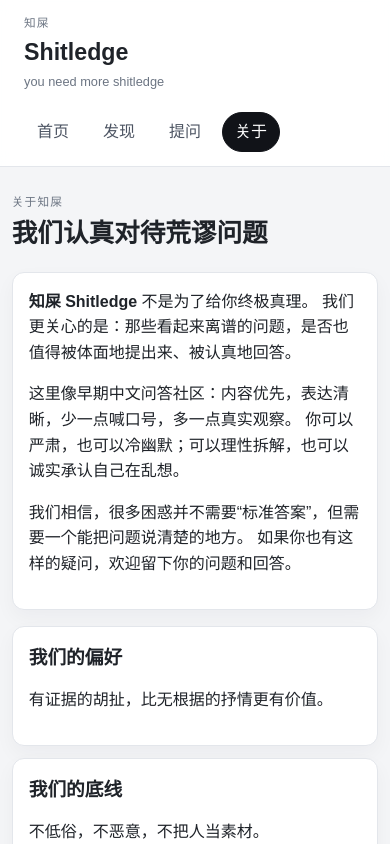
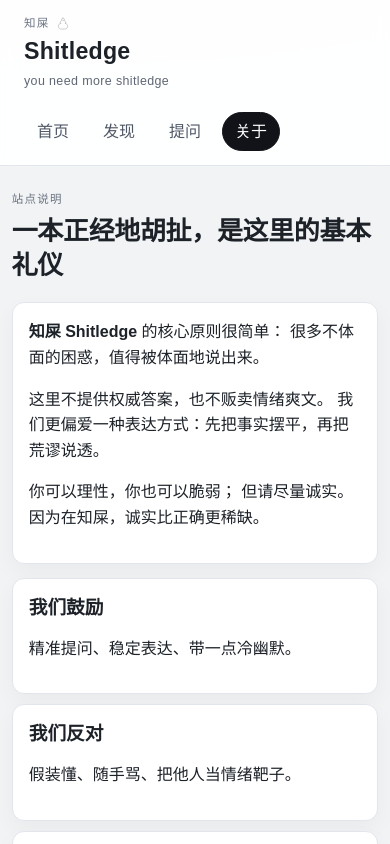
Before and after one commit to Clydehang3-sudo/shitledge-web, a Vue app: page /about in a window 390 px wide. Shown: the top 844 px of the page. Built offline with nearby package versions, Linux system fonts and the light colour scheme; the HTML template or start-up script is replaced by a standard one.

Commit message:
feat: sharpen Shitledge voice and premium poop branding UI

```diff
--- a/src/components/QuestionCard.vue
+++ b/src/components/QuestionCard.vue
@@ -4,7 +4,7 @@
       <p class="question-meta">
         {{ formatDate(question.createdAt) }} · {{ question.authorName }}
       </p>
-      <p class="answer-count">{{ question.answerCount }} 回答</p>
+      <p class="answer-count"><span class="poop-mini" aria-hidden="true">💩</span>{{ question.answerCount }} 回应</p>
     </div>
 
     <h3 class="question-title">
@@ -14,7 +14,7 @@
     <p v-if="question.descriptionSnippet" class="question-snippet">{{ question.descriptionSnippet }}</p>
 
     <p v-if="question.latestAnswerSnippet" class="latest-answer">
-      最新回答：{{ question.latestAnswerSnippet }}
+      最新回声：{{ question.latestAnswerSnippet }}
     </p>
 
     <div v-if="question.tags?.length" class="tag-row">
--- a/src/components/SiteHeader.vue
+++ b/src/components/SiteHeader.vue
@@ -1,7 +1,10 @@
 <template>
   <header class="site-header">
     <div class="brand-block">
-      <p class="brand-cn">知屎</p>
+      <p class="brand-cn">
+        <span>知屎</span>
+        <img :src="poopOutline" alt="" class="brand-poop-mark" aria-hidden="true" />
+      </p>
       <router-link to="/" class="brand-en">Shitledge</router-link>
       <p class="brand-tag">you need more shitledge</p>
     </div>
@@ -14,3 +17,7 @@
     </nav>
   </header>
 </template>
+
+<script setup>
+import poopOutline from '../assets/poop-outline.svg'
+</script>
--- a/src/style.css
+++ b/src/style.css
@@ -1,14 +1,15 @@
 :root {
-  --bg: #f4f5f7;
+  --bg: #f2f3f5;
   --paper: #ffffff;
-  --ink: #1f2329;
-  --muted: #6c7583;
-  --line: #e3e6eb;
-  --line-strong: #cfd4db;
-  --primary: #111318;
-  --primary-soft: #f0f1f4;
-  --ok: #1e6a3c;
-  --bad: #a23232;
+  --ink: #1d2229;
+  --muted: #6b7482;
+  --line: #e2e6ec;
+  --line-strong: #ccd2db;
+  --primary: #111319;
+  --primary-soft: #eff2f6;
+  --ok: #1f6f41;
+  --bad: #a73434;
+  --radius: 12px;
   font-family: 'PingFang SC', 'Hiragino Sans GB', 'Noto Sans SC', 'Microsoft YaHei', sans-serif;
   line-height: 1.6;
 }
@@ -20,7 +21,10 @@
 body {
   margin: 0;
   color: var(--ink);
-  background: var(--bg);
+  background:
+    radial-gradient(1200px 360px at 20% -10%, rgba(17, 19, 25, 0.03), transparent 50%),
+    radial-gradient(900px 260px at 80% -20%, rgba(17, 19, 25, 0.02), transparent 50%),
+    var(--bg);
 }
 
 a {
@@ -42,7 +46,7 @@ a {
   gap: 20px;
   padding: 14px 24px;
   border-bottom: 1px solid var(--line);
-  background: rgba(255, 255, 255, 0.92);
+  background: rgba(255, 255, 255, 0.93);
   backdrop-filter: blur(8px);
 }
 
@@ -54,21 +58,37 @@ a {
 .brand-cn,
 .eyebrow {
   margin: 0;
-  font-size: 0.73rem;
   color: var(--muted);
-  letter-spacing: 0.1em;
+  letter-spacing: 0.11em;
+  font-size: 0.72rem;
+  text-transform: uppercase;
+}
+
+.brand-cn {
+  display: inline-flex;
+  align-items: center;
+  gap: 6px;
+}
+
+.brand-poop-mark {
+  width: 14px;
+  height: 14px;
+  opacity: 0.56;
+  color: #77706b;
 }
 
 .brand-en {
   text-decoration: none;
   font-weight: 700;
   font-size: 1.45rem;
+  letter-spacing: 0.01em;
 }
 
 .brand-tag {
   margin: 0;
-  color: var(--muted);
-  font-size: 0.8rem;
+  color: #5f6774;
+  font-size: 0.78rem;
+  letter-spacing: 0.03em;
 }
 
 .main-nav {
@@ -78,11 +98,11 @@ a {
 
 .nav-link {
   text-decoration: none;
-  color: #4c5462;
+  color: #4f5765;
   border: 1px solid transparent;
   border-radius: 999px;
   padding: 6px 12px;
-  transition: all 0.15s ease;
+  transition: all 0.14s ease;
 }
 
 .nav-link:hover {
@@ -98,46 +118,93 @@ a {
 
 .content-wrap {
   width: min(1060px, 92vw);
-  margin: 26px auto 48px;
+  margin: 24px auto 48px;
 }
 
 .page-stack {
   display: grid;
-  gap: 16px;
+  gap: 14px;
 }
 
-.page-head h1,
 h1,
 h2,
 h3 {
   margin: 0.2em 0;
-  line-height: 1.32;
+  line-height: 1.34;
 }
 
-.page-head h1,
 h1 {
-  font-size: clamp(1.6rem, 3vw, 2.2rem);
+  font-size: clamp(1.62rem, 3.2vw, 2.28rem);
+  letter-spacing: -0.01em;
+}
+
+h2 {
+  font-size: clamp(1.08rem, 2.2vw, 1.36rem);
 }
 
 .card {
   border: 1px solid var(--line);
   background: var(--paper);
-  border-radius: 12px;
-  box-shadow: 0 8px 20px rgba(26, 31, 40, 0.04);
+  border-radius: var(--radius);
+  box-shadow: 0 8px 22px rgba(18, 20, 28, 0.04);
 }
 
 .hero-block {
-  padding: 22px;
+  position: relative;
+  overflow: hidden;
+  padding: 24px;
+}
+
+.hero-poop-layer {
+  position: absolute;
+  inset: 0;
+  pointer-events: none;
+}
+
+.hero-poop {
+  position: absolute;
+  width: 84px;
+  height: 84px;
+  color: #6f6962;
+  opacity: 0.08;
+  animation: floatDrift 9s ease-in-out infinite;
+}
+
+.hero-poop-1 {
+  right: 18px;
+  top: 16px;
+}
+
+.hero-poop-2 {
+  right: 94px;
+  top: 86px;
+  width: 62px;
+  height: 62px;
+  animation-delay: -2.8s;
+}
+
+.hero-poop-3 {
+  right: 165px;
+  top: 38px;
+  width: 48px;
+  height: 48px;
+  animation-delay: -5.3s;
 }
 
 .hero-text {
+  margin: 10px 0 0;
+  max-width: 66ch;
   color: #3a414d;
-  max-width: 62ch;
-  margin: 10px 0 0;
+}
+
+.hero-foot {
+  margin: 9px 0 0;
+  color: #596171;
+  font-size: 0.95rem;
 }
 
 .hero-actions {
-  margin-top: 14px;
+  margin-top: 16px;
   display: flex;
   flex-wrap: wrap;
   gap: 10px;
@@ -151,7 +218,8 @@ h1 {
   justify-content: center;
   border-radius: 10px;
   padding: 8px 12px;
-  transition: all 0.15s ease;
+  font-size: 0.94rem;
+  transition: all 0.14s ease;
 }
 
 .primary-link {
@@ -167,35 +235,39 @@ h1 {
 .ghost-link {
   border: 1px solid var(--line-strong);
   background: #fff;
-  color: #3a414d;
+  color: #38404d;
 }
 
 .ghost-link:hover {
-  border-color: #a8afbb;
+  border-color: #a6afbc;
 }
 
 .feed-layout {
   display: grid;
-  grid-template-columns: minmax(0, 1fr) 280px;
-  gap: 16px;
+  grid-template-columns: minmax(0, 1fr) 286px;
+  gap: 14px;
   align-items: start;
 }
 
 .feed-main,
 .feed-side {
   display: grid;
-  gap: 14px;
+  gap: 12px;
 }
 
 .side-card {
   padding: 16px;
 }
 
+.side-card h3 {
+  margin-top: 0;
+}
+
 .toolbar {
   display: grid;
   grid-template-columns: 1fr auto auto;
   gap: 10px;
-  padding: 12px;
+  padding: 11px;
 }
 
 .toolbar-input,
@@ -224,8 +296,8 @@ textarea:focus,
 .toolbar-input:focus,
 .toolbar-select:focus {
   outline: none;
-  border-color: #929dad;
-  box-shadow: 0 0 0 3px rgba(95, 107, 123, 0.14);
+  border-color: #8f9aaa;
+  box-shadow: 0 0 0 3px rgba(102, 113, 129, 0.13);
 }
 
 button {
@@ -235,7 +307,7 @@ button {
   color: #fff;
   padding: 9px 12px;
   cursor: pointer;
-  transition: all 0.15s ease;
+  transition: all 0.14s ease;
 }
 
 button:hover:not(:disabled) {
@@ -249,19 +321,40 @@ button:disabled {
 
 .question-list {
   display: grid;
-  gap: 12px;
+  gap: 10px;
 }
 
 .question-card {
+  position: relative;
+  overflow: hidden;
   border: 1px solid var(--line);
   background: #fff;
-  border-radius: 12px;
+  border-radius: var(--radius);
   padding: 14px;
+  transition: border-color 0.14s ease, box-shadow 0.14s ease, transform 0.14s ease;
+}
+
+.question-card::after {
+  content: '💩';
+  position: absolute;
+  right: 10px;
+  top: 9px;
+  opacity: 0.06;
+  font-size: 17px;
+  filter: grayscale(1);
+  pointer-events: none;
+}
+
+.question-card:hover {
+  transform: translateY(-1px);
+  border-color: #c5ccd7;
+  box-shadow: 0 8px 16px rgba(23, 26, 34, 0.06);
 }
 
 .question-card.compact {
   box-shadow: none;
   padding: 12px;
+  background: #fcfcfd;
 }
 
 .question-top {
@@ -274,17 +367,26 @@ button:disabled {
 .question-meta {
   margin: 0;
   color: var(--muted);
-  font-size: 0.82rem;
+  font-size: 0.81rem;
 }
 
 .answer-count {
   margin: 0;
+  display: inline-flex;
+  align-items: center;
+  gap: 4px;
   font-size: 0.76rem;
   color: #4e5664;
   border: 1px solid var(--line);
   border-radius: 999px;
   padding: 2px 8px;
   white-space: nowrap;
+}
+
+.poop-mini {
+  font-size: 0.72rem;
+  opacity: 0.42;
+  filter: grayscale(1);
 }
 
 .question-title {
@@ -311,8 +413,8 @@ button:disabled {
 
 .latest-answer {
   margin-top: 8px;
-  color: #525b6a;
-  font-size: 0.92rem;
+  color: #596171;
+  font-size: 0.9rem;
 }
 
 .tag-row {
@@ -323,8 +425,8 @@ button:disabled {
 }
 
 .tag-chip {
-  font-size: 0.76rem;
-  color: #4f5868;
+  font-size: 0.75rem;
+  color: #4b5462;
   border: 1px solid var(--line);
   background: #fafbfc;
   border-radius: 999px;
@@ -379,7 +481,7 @@ button:disabled {
 }
 
 .section-title {
-  margin: 4px 0 10px;
+  margin: 3px 0 10px;
 }
 
 .answer-list {
@@ -389,7 +491,7 @@ button:disabled {
 
 .answer-item {
   border: 1px solid var(--line);
-  border-radius: 12px;
+  border-radius: var(--radius);
   padding: 14px;
   background: #fff;
 }
@@ -413,16 +515,16 @@ button:disabled {
 .explore-grid {
   display: grid;
   grid-template-columns: 1fr 1fr;
-  gap: 14px;
+  gap: 12px;
 }
 
-.compact-list .question-card {
-  background: #fcfcfd;
+.compact-list .question-card::after {
+  opacity: 0.04;
 }
 
 .about-points {
   display: grid;
-  gap: 12px;
+  gap: 10px;
   grid-template-columns: repeat(3, minmax(0, 1fr));
 }
 
@@ -449,6 +551,16 @@ button:disabled {
   margin: 0;
 }
 
+@keyframes floatDrift {
+  0%,
+  100% {
+    transform: translateY(0);
+  }
+  50% {
+    transform: translateY(-8px);
+  }
+}
+
 @media (max-width: 980px) {
   .feed-layout {
     grid-template-columns: 1fr;
@@ -473,6 +585,10 @@ button:disabled {
     flex-wrap: wrap;
   }
 
+  .hero-poop {
+    display: none;
+  }
+
   .toolbar,
   .form-inline,
   .explore-grid {
--- a/src/views/About.vue
+++ b/src/views/About.vue
@@ -1,37 +1,37 @@
 <template>
   <section class="page-stack">
     <header class="page-head">
-      <p class="eyebrow">关于知屎</p>
-      <h1>我们认真对待荒谬问题</h1>
+      <p class="eyebrow">站点说明</p>
+      <h1>一本正经地胡扯，是这里的基本礼仪</h1>
     </header>
 
     <article class="card prose-card">
       <p>
-        <strong>知屎 Shitledge</strong> 不是为了给你终极真理。
-        我们更关心的是：那些看起来离谱的问题，是否也值得被体面地提出来、被认真地回答。
+        <strong>知屎 Shitledge</strong> 的核心原则很简单：
+        很多不体面的困惑，值得被体面地说出来。
       </p>
       <p>
-        这里像早期中文问答社区：内容优先，表达清晰，少一点喊口号，多一点真实观察。
-        你可以严肃，也可以冷幽默；可以理性拆解，也可以诚实承认自己在乱想。
+        这里不提供权威答案，也不贩卖情绪爽文。
+        我们更偏爱一种表达方式：先把事实摆平，再把荒谬说透。
       </p>
       <p>
-        我们相信，很多困惑并不需要“标准答案”，但需要一个能把问题说清楚的地方。
-        如果你也有这样的疑问，欢迎留下你的问题和回答。
+        你可以理性，你也可以脆弱；
+        但请尽量诚实。因为在知屎，诚实比正确更稀缺。
       </p>
     </article>
 
     <section class="about-points">
       <article class="card side-card">
-        <h3>我们的偏好</h3>
-        <p>有证据的胡扯，比无根据的抒情更有价值。</p>
+        <h3>我们鼓励</h3>
+        <p>精准提问、稳定表达、带一点冷幽默。</p>
       </article>
       <article class="card side-card">
-        <h3>我们的底线</h3>
-        <p>不低俗，不恶意，不把人当素材。</p>
+        <h3>我们反对</h3>
+        <p>假装懂、随手骂、把他人当情绪靶子。</p>
       </article>
       <article class="card side-card">
-        <h3>我们的目标</h3>
-        <p>给互联网留一个更诚实、更好笑的讨论角落。</p>
+        <h3>我们的工作</h3>
+        <p>把互联网精神排泄物，整理成可读结构。</p>
       </article>
     </section>
   </section>
--- a/src/views/NotFound.vue
+++ b/src/views/NotFound.vue
@@ -1,8 +1,8 @@
 <template>
   <section class="card empty-state">
     <p class="eyebrow">404</p>
-    <h1>这里没有内容</h1>
-    <p class="muted-text">你访问的页面可能被移动了，或者从来没被认真创建过。</p>
-    <router-link to="/" class="primary-link">回到首页</router-link>
+    <h1>这里什么也没有</h1>
+    <p class="muted-text">你点进了一个不存在的角落。可能被删了，也可能它从未被体面创建。</p>
+    <router-link to="/" class="primary-link">回到问题流</router-link>
   </section>
 </template>
```
Also changed, not shown: src/views/Ask.vue (+9 -9 lines), src/views/Explore.vue (+11 -11 lines), src/views/Home.vue (+30 -20 lines), src/views/QuestionDetail.vue (+12 -12 lines), src/assets/poop-outline.svg (added).
